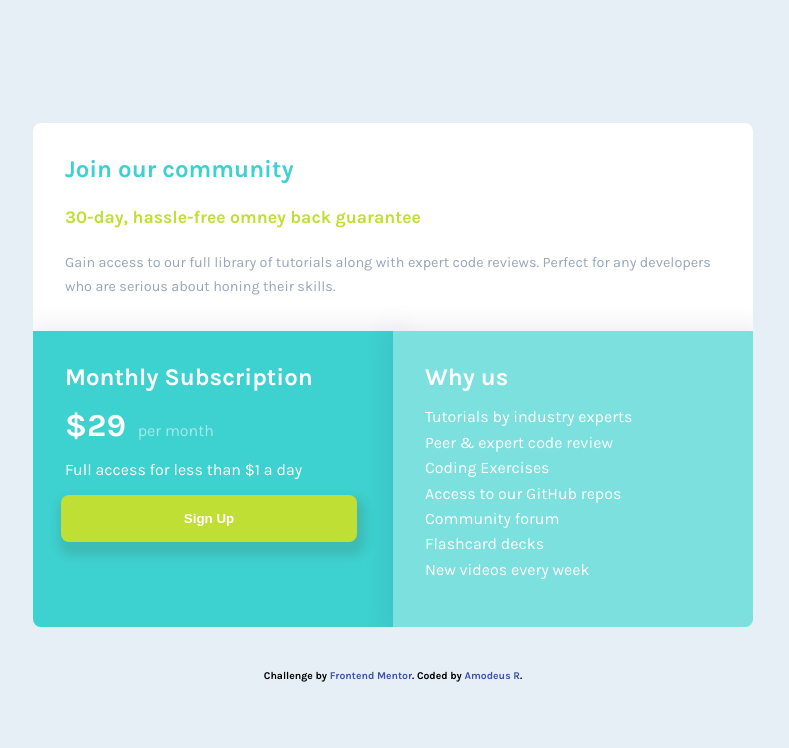
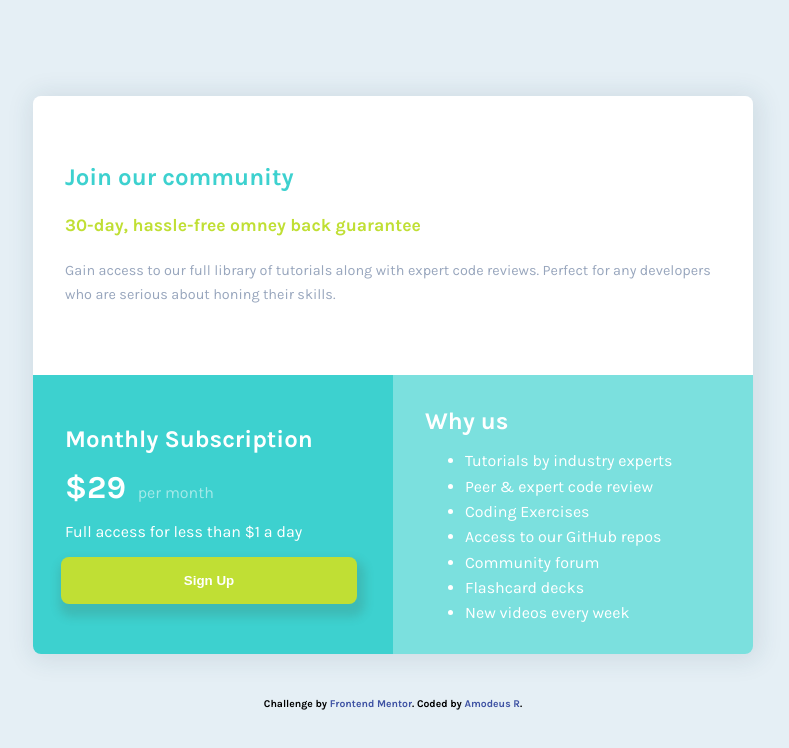
Before and after one commit to AmodeusR/FM--single-price-grid-component, a website: page index.html in a window 1280 px wide. Shown: the whole page, without its empty margins (247-1036 px from the left). Drawn offline with nearby package versions, Linux system fonts and the light colour scheme; files that its build step writes are made by us from their sources.

Commit message:
improvement changes
center aligned card content, deleted unused code and rows of equal size.

```diff
--- a/index.html
+++ b/index.html
@@ -38,7 +38,7 @@
       </div>
       <div class="card card--primary-light">
         <h2 class="card__title">Why us</h2>
-        <ul class="list">
+        <ul class="card__list">
           <li class="list__item">Tutorials by industry experts</li>
           <li class="list__item">Peer &amp; expert code review</li>
           <li class="list__item">Coding Exercises</li>
--- a/scss/main.scss
+++ b/scss/main.scss
@@ -39,7 +39,10 @@ body {
 .container {
   display: grid;
   grid-template-columns: 1fr;
+  grid-auto-rows: 1fr;
   width: min(20rem, 95%);
+  box-shadow: 2px 2px 25px 5px rgba(34, 69, 90, 0.1);
+
 
   justify-items: center;
   border-radius: $border-r;
@@ -63,20 +66,20 @@ body {
 }
 
 .card {
+  display: flex;
+  flex-direction: column;
+  justify-content: center;
+
   background: white;
   width: 100%;
   padding: 2rem;
-  box-shadow: 2px 2px 25px 5px rgba(44, 34, 90, .1);
   margin: 0;
 
 
-  @include desktop {
-    width: 100%;
-  }
 
   &__description {
     color: getColor(grayish-blue);
-    margin-bottom: 0;
+    margin: 0;
     font-size: .9rem;
     line-height: 1.5rem;
   }
@@ -100,23 +103,6 @@ body {
       background: lighten(getColor(accent), 10%);
     }
 
-    &--top-border-round {
-      border-radius: $border-r $border-r 0 0;
-    }
-
-    &--bottom-border-round {
-      border-radius: 0 0 $border-r $border-r;
-    }
-  }
-
-  &--primary {
-    background: getColor(primary);
-    color: white;
-  }
-
-  &--primary-light {
-    background: lighten(getColor(primary), 15%);
-    color: white;
   }
 
   &__title {
@@ -137,6 +123,22 @@ body {
       color: getColor(accent);
     }
   }
+
+  &__list {
+    margin-bottom: 0;
+  }
+
+  &--primary {
+    background: getColor(primary);
+    color: white;
+  }
+
+  &--primary-light {
+    background: lighten(getColor(primary), 15%);
+    color: white;
+  }
+
+
 }
 
 .price {
```
Also changed, not shown: README.md, css/main.css, page-models/desktop.png (added), page-models/ipad.png (added), page-models/mobile-iphone.png (added), 1 other file.
